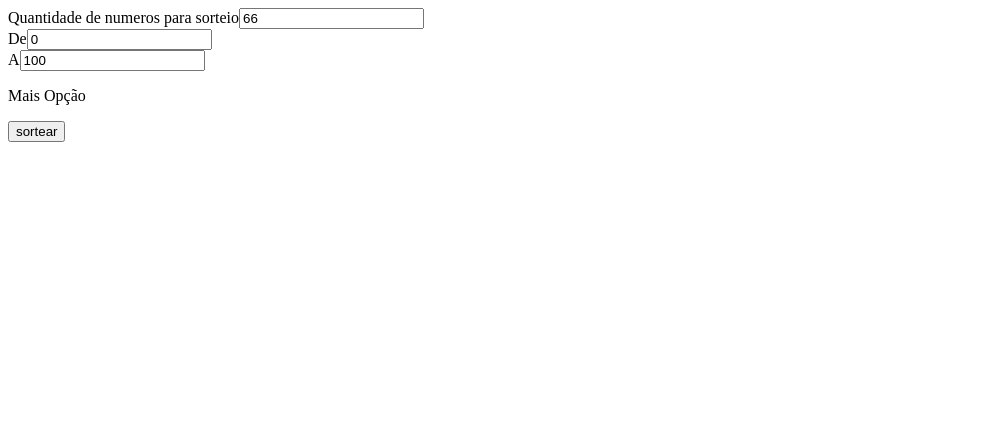
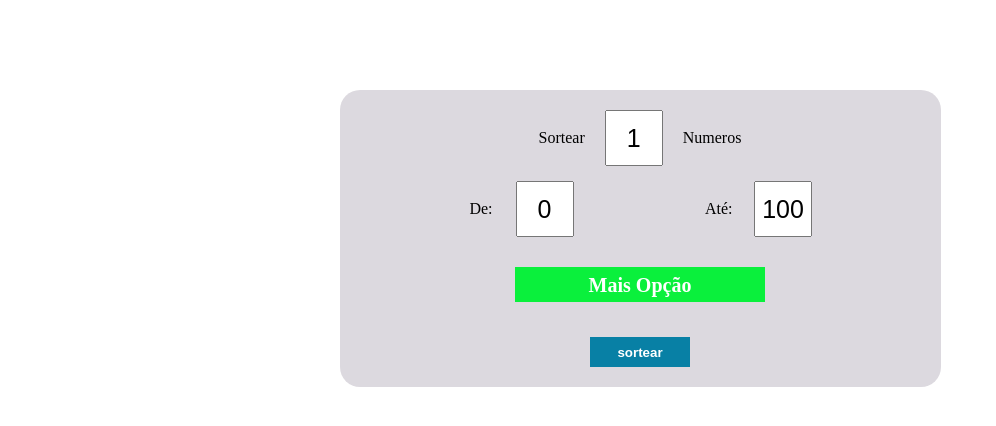
Before and after one commit to gabriel-adel/sorteador-nuxt, a Nuxt app: page / in a window 1280 px wide. Shown: the top 426 px of the page, without its empty margins (0-996 px from the left). Built offline with nearby package versions, Linux system fonts and the light colour scheme.

Commit message:
styles frist

```diff
--- /dev/null
+++ b/assets/css/reset.css
@@ -0,0 +1,52 @@
+/* http://meyerweb.com/eric/tools/css/reset/
+   v2.0 | 20110126
+   License: none (public domain)
+*/
+
+html, body, div, span, applet, object, iframe,
+h1, h2, h3, h4, h5, h6, p, blockquote, pre,
+a, abbr, acronym, address, big, cite, code,
+del, dfn, em, img, ins, kbd, q, s, samp,
+small, strike, strong, sub, sup, tt, var,
+b, u, i, center,
+dl, dt, dd, ol, ul, li,
+fieldset, form, label, legend,
+table, caption, tbody, tfoot, thead, tr, th, td,
+article, aside, canvas, details, embed,
+figure, figcaption, footer, header, hgroup,
+menu, nav, output, ruby, section, summary,
+time, mark, audio, video {
+	margin: 0;
+	padding: 0;
+	border: 0;
+	font-size: 100%;
+	font: inherit;
+	vertical-align: baseline;
+}
+/* HTML5 display-role reset for older browsers */
+article, aside, details, figcaption, figure,
+footer, header, hgroup, menu, nav, section {
+	display: block;
+}
+body {
+	line-height: 1;
+}
+ol, ul {
+	list-style: none;
+}
+blockquote, q {
+	quotes: none;
+}
+blockquote:before, blockquote:after,
+q:before, q:after {
+	content: '';
+	content: none;
+}
+table {
+	border-collapse: collapse;
+	border-spacing: 0;
+}
+.container{
+	width: 90%;
+	margin: 0 auto;
+}
--- a/components/NuxtLogo.vue
+++ /dev/null
@@ -1,11 +0,0 @@
-<template>
-  <svg class="nuxt-logo" viewBox="0 0 45 30" fill="none" xmlns="http://www.w3.org/2000/svg">
-    <path d="M24.7203 29.704H41.1008C41.6211 29.7041 42.1322 29.5669 42.5828 29.3061C43.0334 29.0454 43.4075 28.6704 43.6675 28.2188C43.9275 27.7672 44.0643 27.2549 44.0641 26.7335C44.0639 26.2121 43.9266 25.6999 43.6662 25.2485L32.6655 6.15312C32.4055 5.70162 32.0315 5.32667 31.581 5.06598C31.1305 4.8053 30.6195 4.66805 30.0994 4.66805C29.5792 4.66805 29.0682 4.8053 28.6177 5.06598C28.1672 5.32667 27.7932 5.70162 27.5332 6.15312L24.7203 11.039L19.2208 1.48485C18.9606 1.03338 18.5864 0.658493 18.1358 0.397853C17.6852 0.137213 17.1741 0 16.6538 0C16.1336 0 15.6225 0.137213 15.1719 0.397853C14.7213 0.658493 14.3471 1.03338 14.0868 1.48485L0.397874 25.2485C0.137452 25.6999 0.000226653 26.2121 2.8053e-07 26.7335C-0.000226092 27.2549 0.136554 27.7672 0.396584 28.2188C0.656614 28.6704 1.03072 29.0454 1.48129 29.3061C1.93185 29.5669 2.44298 29.7041 2.96326 29.704H13.2456C17.3195 29.704 20.3239 27.9106 22.3912 24.4118L27.4102 15.7008L30.0986 11.039L38.1667 25.0422H27.4102L24.7203 29.704ZM13.0779 25.0374L5.9022 25.0358L16.6586 6.36589L22.0257 15.7008L18.4322 21.9401C17.0593 24.2103 15.4996 25.0374 13.0779 25.0374Z" fill="#00DC82" />
-  </svg>
-</template>
-
-<style>
-.nuxt-logo {
-  height: 180px;
-}
-</style>
--- a/components/Sorteio.vue
+++ b/components/Sorteio.vue
@@ -4,55 +4,59 @@
     <form @submit.prevent="submit" class="form">
       <div class="inputs">
 
-        <div class="input-text">
-          <label for=qt_sorteio>Quantidade de numeros para sorteio</label>
-          <input v-model="qt_sorteio" id="qt_sorteio" name="qt_sorteio" class="input">
-        </div>
-
-        <div>
-          <div class="input-text">
-            <label for=entry_min>De</label>
-            <input v-model="entry_min" id="entry_min" name="entry_min" class="input">
-          </div>
-          <div class="input-text">
-            <label for=entry_max>A</label>
-            <input v-model="entry_max" id="entry_max" name="entry_max" class="input">
+        <div class="flex">
+          <div class="quant-input">
+            <label for=qt_sorteio>Sortear</label>
+            <input v-model="qt_sorteio" type="number" id="qt_sorteio" name="qt_sorteio" class="input-num especial-num">
+            <p>Numeros</p>
           </div>
         </div>
 
-        <div class="">
-          <div class="" @click="showMoreOptions=!showMoreOptions">
+
+        <div class="range">
+          <div class=" range-input">
+            <label for=entry_min>De:</label>
+            <input v-model="entry_min" type="number" id="entry_min" name="entry_min" class="input-num">
+          </div>
+          <div class="range-input">
+            <label for=entry_max>Até:</label>
+            <input v-model="entry_max" type="number" id="entry_max" name="entry_max" class="input-num">
+          </div>
+        </div>
+
+        <div class="flex">
+          <div class="btn-show-more" @click="showMoreOptions=!showMoreOptions">
             <p>Mais Opção</p>
           </div>
         </div>
 
         <div v-if="showMoreOptions" class="">
-          <div class="input-checkbox">
+          <div class="flex">
             <label for="maiorMenor">Maior menos</label>
             <input v-model="maiorMenor" id="maiorMenor" name="maiorMenor" type="checkbox"/>
           </div>
-          <div class="input-checkbox">
+          <div class="flex">
             <label for="menorMaior">Menor maior</label>
             <input v-model="menorMaior" id="menorMaior" name="menorMaior" type="checkbox"/>
           </div>
-          <div class="input-checkbox">
+          <div class="flex">
             <label for="noRepetition">Sem repetição</label>
             <input v-model="noRepetition"  id="noRepetition" name="noRepetition" type="checkbox"/>
           </div>
 
-          <div class="input-checkbox">
+          <div class="flex">
             <label for="regressiveCount">Contagem regressiva</label>
             <input v-model="regressiveCount" id="regressiveCount" name="regressiveCount" type="checkbox"/>
           </div>
-          <div v-if="regressiveCount" class="input-text">
+          <div v-if="regressiveCount" class="">
             <label for="NRegressiveCount"> Contagem regressiva</label>
-            <input v-model="NRegressiveCount" id="NRegressiveCount" name="NRegressiveCount" class="input" >
+            <input v-model="NRegressiveCount" type="number" id="NRegressiveCount" name="NRegressiveCount" class="flex" >
           </div>
 
         </div>
-      </div>
-      <div>
-        <input type="submit" value="sortear" class="btn-sortear">
+        <div class="flex">
+          <input type="submit" value="sortear" class="btn-sortear rm-border">
+        </div>
       </div>
     </form>
 
@@ -72,7 +76,91 @@
 
   </div>
 </template>
+<style scoped>
 
+  input[type=number]::-webkit-inner-spin-button,
+  input[type=number]::-webkit-outer-spin-button {
+    -webkit-appearance: none;
+  }
+  input[type=number]{
+    -moz-appearance:textfield;
+    appearance: textfield;
+  }
+  input[type=number]:focus{
+    outline: none;
+  }
+  .btn-show-more:hover{
+    cursor: pointer;
+  }
+  .quant-input{
+    display: flex;
+    align-items: center;
+
+  }
+  .especial-num{
+    margin: 0 20px;
+  }
+  .range-input{
+    width: 150px;
+    display: flex;
+    justify-content: space-evenly;
+    align-items: center;
+  }
+  .btn-show-more{
+    background-color: rgb(10, 240, 60);
+    color:white;
+    font-weight: bold;
+    font-size: 20px;
+    max-width: 300px;
+    display: flex;
+    justify-content: center;
+    align-items: center;
+    height: 35px;
+    margin: 15px 0;
+    width: 100%;
+    max-width: 250px;
+  }
+  .rm-border{
+    border: none;
+  }
+  .btn-sortear{
+    height: 30px;
+    width: 100px;
+    background-color: rgb(8, 128, 165);
+    color:white;
+    font-weight: bold;
+    margin-top: 20px;
+  }
+
+  .inputs{
+    width: 50%;
+    margin:0 auto;
+    background-color: rgba(27, 11, 49, 0.151);
+    border-radius: 20px;
+    padding: 20px;
+  }
+
+  .input-num{
+    width: 50px;
+    height: 50px;
+    font-size: 25px;
+    text-align: center;
+  }
+  .range{
+    display: flex;
+    justify-content: space-evenly;
+    align-items: center;
+    margin: 15px 0;
+  }
+  .form{
+    padding: 15px;
+  }
+  .flex{
+    display: flex;
+    justify-content: center;
+    align-items: center;
+  }
+</style>
 <script>
 import randomNumber from '../utils/randomNumber'
 export default {
@@ -80,7 +168,7 @@ export default {
   data:()=>{
     return{
       result:[],
-      qt_sorteio:66,
+      qt_sorteio:1,
       entry_min:0,
       entry_max:100,
       showMoreOptions:false,
--- a/nuxt.config.js
+++ b/nuxt.config.js
@@ -18,6 +18,7 @@ export default {
 
   // Global CSS: https://go.nuxtjs.dev/config-css
   css: [
+    '@/assets/css/reset.css'
   ],
 
   // Plugins to run before rendering page: https://go.nuxtjs.dev/config-plugins
--- a/pages/index.vue
+++ b/pages/index.vue
@@ -1,7 +1,14 @@
 <template>
-  <Sorteio/>
+  <div>
+    <div class="header"></div>
+    <Sorteio/>
+  </div>
 </template>
-
+<style scoped>
+  .header{
+    height: 75px;
+  }
+</style>
 <script>
 export default {
   name: 'IndexPage'
--- a/utils/randomNumber.js
+++ b/utils/randomNumber.js
@@ -23,7 +23,8 @@ const randomNumber = ({max,min,n,menorMaior=false,maiorMenor=false,noRepetition=
         if(noRepet){
             for(let x =0;x<arr.length;x++){
                 if(num == arr[x]){
-                    return randomBeetween(min,max,noRepet)
+                    num = randomBeetween(min,max,noRepet)
+
                 }
             }
         }
```
